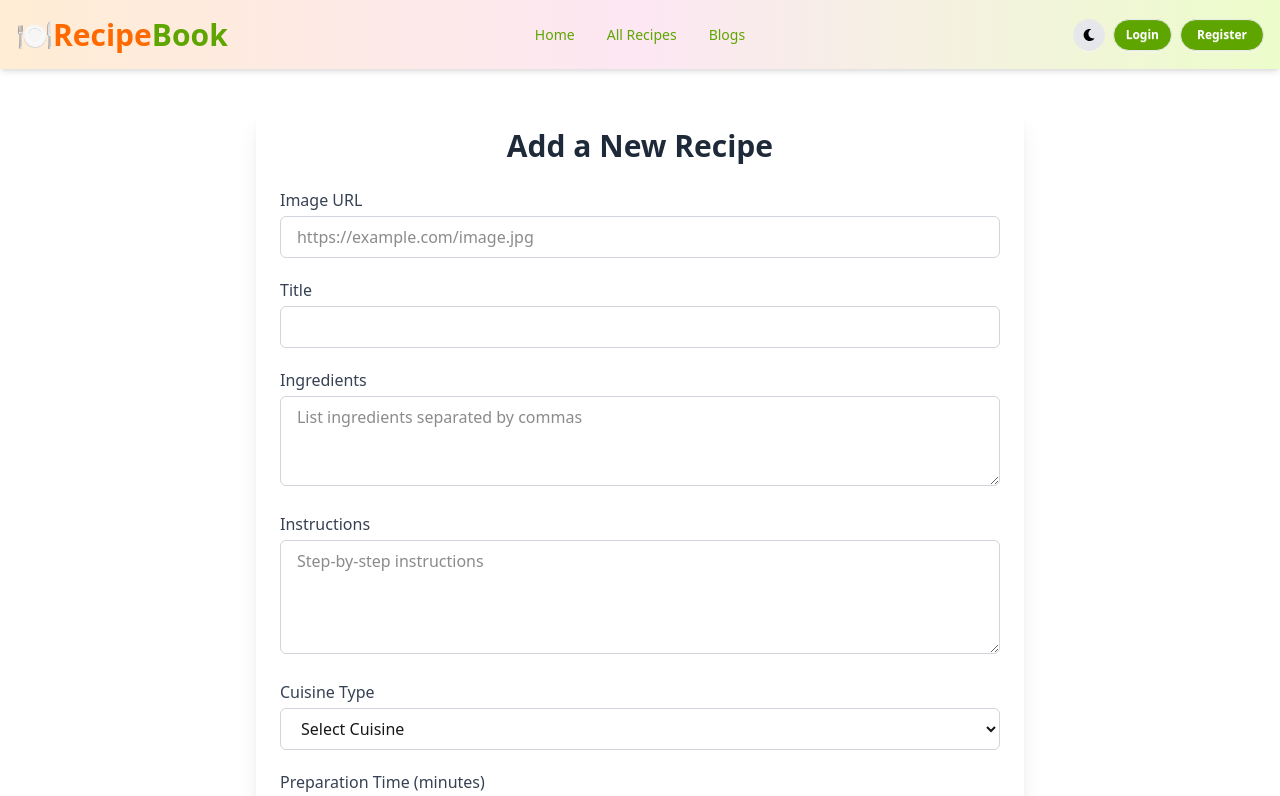
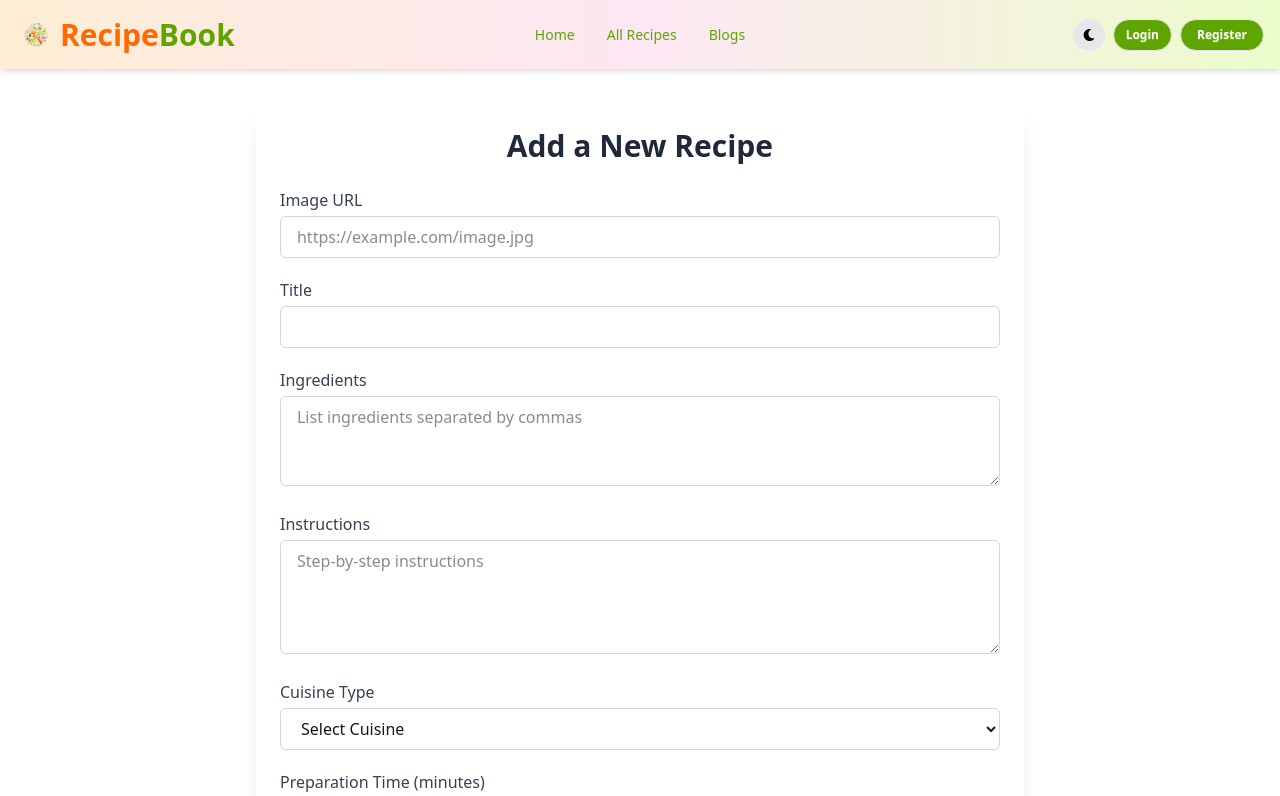
Before and after one commit to md-asgor-ali/a10-recipe-book-app-client, a React (Vite) app: page /add-recipes in a window 1280 px wide. Shown: the top 796 px of the page. Built offline with nearby package versions, Linux system fonts and the light colour scheme; no server answers.

Commit message:
added new logo

```diff
--- a/index.html
+++ b/index.html
@@ -2,7 +2,7 @@
 <html lang="en" data-theme="light">
   <head>
     <meta charset="UTF-8" />
-    <link rel="icon" type="image/svg+xml" href="/logo.png" />
+    <link rel="icon" type="image/svg+xml" href="/logo2.png" />
     <meta name="viewport" content="width=device-width, initial-scale=1.0" />
     <title>Recipe Book App</title>
   </head>
--- a/src/components/Navbar.jsx
+++ b/src/components/Navbar.jsx
@@ -5,6 +5,8 @@ import { Tooltip } from "react-tooltip";
 import "react-tooltip/dist/react-tooltip.css";
 import { AuthContext } from "../provider/AuthProvider";
 import Swal from "sweetalert2";
+import logo2 from "../assets/logo2.png"
+
 
 const Navbar = () => {
   const { user, logOut } = useContext(AuthContext);
@@ -105,9 +107,9 @@ const Navbar = () => {
             </ul>
           </div>
 
-          <NavLink to="/" className="text-3xl font-extrabold text-orange-500">
-            🍽️
-            <span className="hidden sm:inline">
+          <NavLink to="/" className="flex items-center gap-1">
+            <img src={logo2} alt="Recipe book logo" className="w-10 h-10 object-contain" />
+            <span className="hidden sm:inline text-3xl font-extrabold text-orange-500">
               Recipe<span className="text-lime-600">Book</span>
             </span>
           </NavLink>
--- a/src/components/TopRecipes.jsx
+++ b/src/components/TopRecipes.jsx
@@ -8,6 +8,7 @@ const TopRecipes = () => {
     fetch("https://a10-recipe-book-app-server.vercel.app/top-recipes")
       .then((res) => res.json())
       .then((data) => setRecipes(data))
+
       .catch((error) => console.error("Error fetching recipes:", error));
   };
 
```
Also changed, not shown: src/assets/logo2.png (added).
